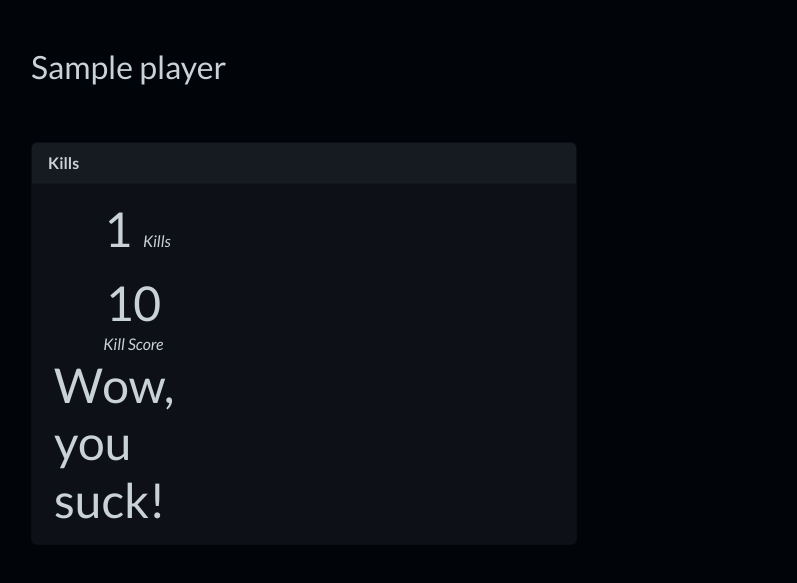
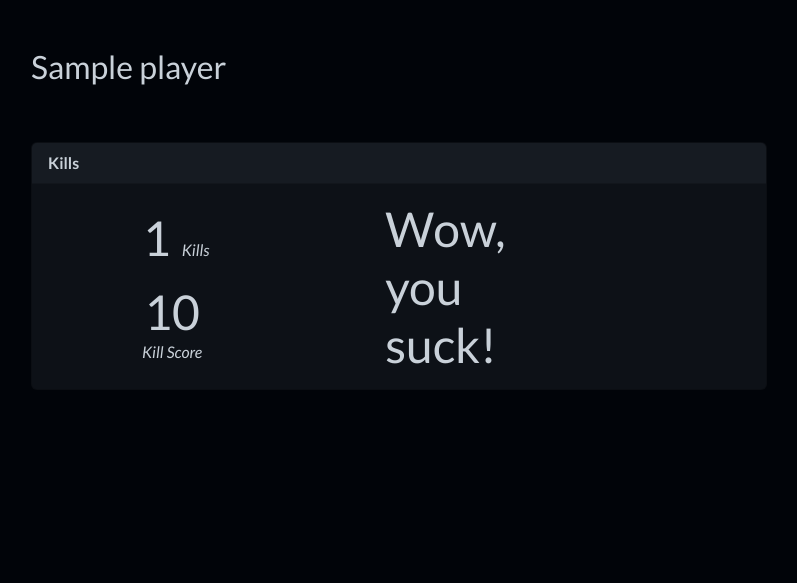
Before and after one commit to fratajczak/lidlboards, a Django app: page /pubg/player/1/ in a window 1280 px wide. Shown: the part 77-660 px from the top of the page, without its empty margins (51-848 px from the left). Run offline with Django 4.2, Linux system fonts and the light colour scheme; tables that the repository leaves empty hold one stand-in row (values such as "Sample post"); some libraries are stand-ins or nearby versions.

Commit message:
Fix kill overview card layout for chrome
nice browser google

```diff
--- a/pubg/templates/pubg/player.html
+++ b/pubg/templates/pubg/player.html
@@ -6,14 +6,14 @@
     <div class="col my-5">
       <h3>{{player.name}}</h3>
       <div class="row">
-        <div class="col-lg-8 col-xl-6">
+        <div class="col-lg-8 col-xxl-6">
           <div class="card mt-5">
             <div class="card-header">
               <b>Kills</b>
             </div>
             <div class="card-body">
-              <div class="row">
-                <div class="col-4 mx-2 d-flex flex-column align-items-center">
+              <div class="row justify-content-around">
+                <div class="col-4 d-flex flex-column align-items-center justify-content-center">
                   <div class="mb-3">
                     <span class="display-5 mx-2"> {{player.kills}}</span> <i>Kills</i>
                   </div>
@@ -22,7 +22,7 @@
                     <span><i>Kill Score</i></span>
                   </div>
                 </div>
-                <div class="col weapon-grid">
+                <div class="col-7 weapon-grid">
                   {% if kills_table %}
                     {% for entry in kills_table %}
                       <div class="weapon-grid-item d-flex align-items-center">
```
